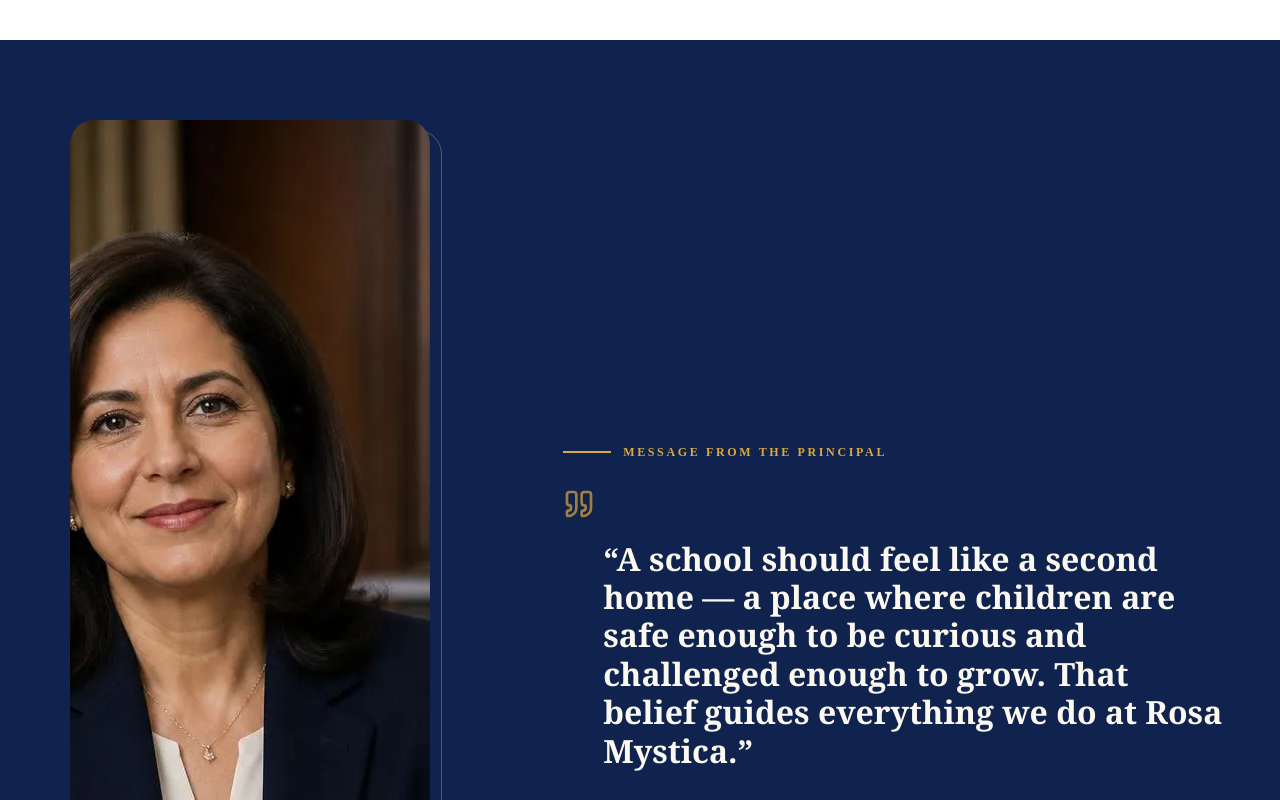
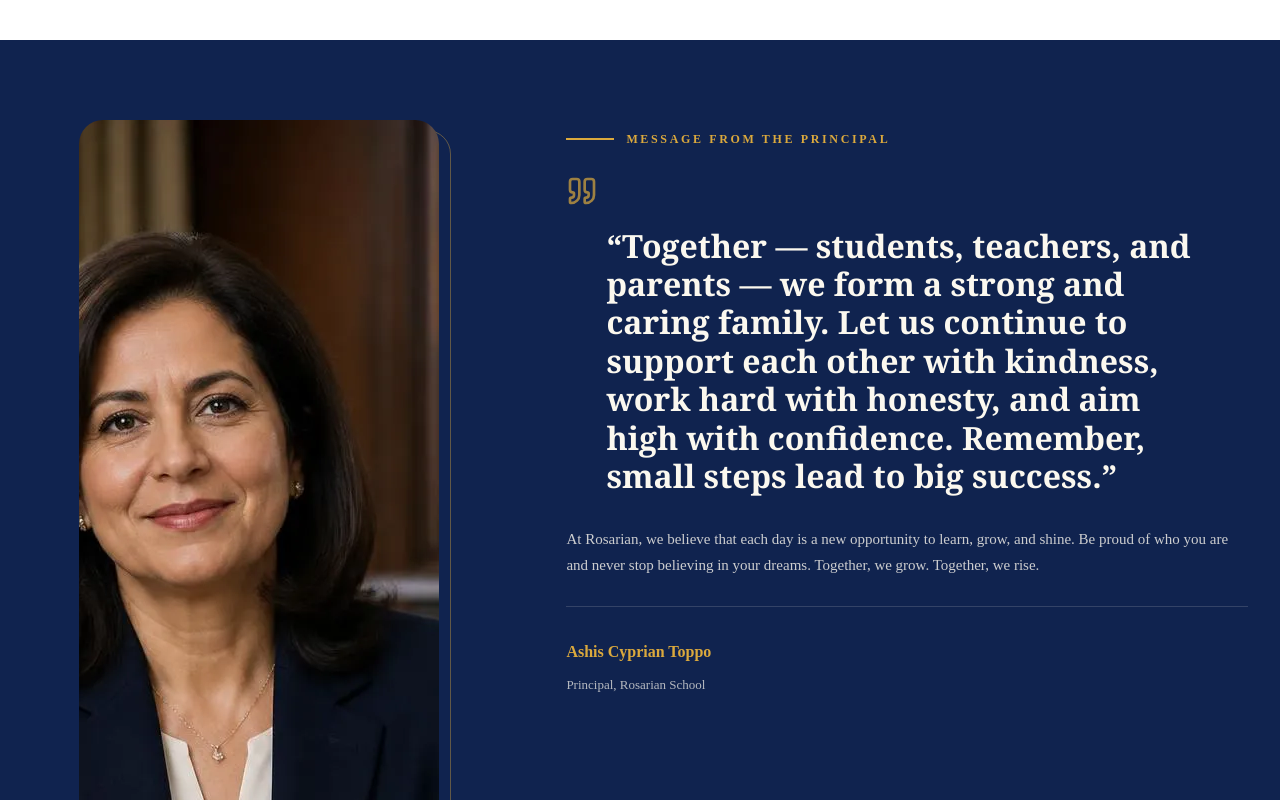
Before and after one commit to simrankumari-dev/rosa-mystica-school-website, a React (Vite) app: page /contact in a window 1280 px wide. Shown: the part 2120-2920 px from the top of the page. Built offline with nearby package versions, Linux system fonts and the light colour scheme.

Commit message:
updated code

```diff
--- a/src/components/home/PrincipalMessage.jsx
+++ b/src/components/home/PrincipalMessage.jsx
@@ -1,20 +1,17 @@
 import { Quote } from "lucide-react";
 import principalImage from "../../assets/images/principal.webp";
 import styles from "./PrincipalMessage.module.css";
+import { PRINCIPAL_MESSAGE } from "../../data/principalMessage";
 
-  function PrincipalMessage() {
+function PrincipalMessage() {
   return (
-    <section
-      aria-labelledby="principal-heading"
-      className={styles.section}
-    >
+    <section aria-labelledby="principal-heading" className={styles.section}>
       <div className={styles.container}>
 
-        {/* Principal Image */}
         <div className={styles.imageWrapper}>
           <img
             src={principalImage}
-            alt="Portrait of the Principal of Rosa Mystica School"
+            alt={`Portrait of ${PRINCIPAL_MESSAGE.principalName}, Principal`}
             width="1008"
             height="1200"
             loading="lazy"
@@ -22,58 +19,30 @@ import styles from "./PrincipalMessage.module.css";
           />
         </div>
 
-        {/* Content */}
         <div className={styles.content}>
-
-          {/* Eyebrow */}
           <p className={styles.eyebrow}>
-            <span
-              className={styles.goldRule}
-              aria-hidden="true"
-            />
-
+            <span className={styles.goldRule} aria-hidden="true" />
             Message from the Principal
           </p>
 
-          {/* Quote Icon */}
-          <Quote
-            className={styles.quoteIcon}
-            aria-hidden="true"
-          />
+          <Quote className={styles.quoteIcon} aria-hidden="true" />
 
-          {/* Main Quote */}
-          <blockquote
-            id="principal-heading"
-            className={styles.quote}
-          >
-            “A school should feel like a second home — a place where
-            children are safe enough to be curious and challenged enough
-            to grow. That belief guides everything we do at Rosa Mystica.”
+          <blockquote id="principal-heading" className={styles.quote}>
+            “{PRINCIPAL_MESSAGE.quote}”
           </blockquote>
 
-          {/* Description */}
           <p className={styles.description}>
-            Our teachers work closely with families because a child's
-            progress is a shared responsibility. We welcome you to visit
-            our campus, meet our faculty, and see the care behind our
-            classrooms for yourself.
+            {PRINCIPAL_MESSAGE.description}
           </p>
 
-          {/* Principal Details */}
           <footer className={styles.footer}>
-            <p className={styles.principalName}>
-              [Principal Name]
-            </p>
-
-            <p className={styles.principalRole}>
-              Principal, Rosa Mystica School
-            </p>
+            <p className={styles.principalName}>{PRINCIPAL_MESSAGE.principalName}</p>
+            <p className={styles.principalRole}>{PRINCIPAL_MESSAGE.designation}</p>
           </footer>
-
         </div>
       </div>
     </section>
   );
 }
 
-export default PrincipalMessage
+export default PrincipalMessage;
--- a/src/components/home/PrincipalMessage.module.css
+++ b/src/components/home/PrincipalMessage.module.css
@@ -1,66 +1,56 @@
 .section {
   background: #10234f;
   color: #fbf8ef;
-  padding: 5rem 1rem;
+  padding: 5rem 2rem;
+  overflow-x: hidden;
+  box-sizing: border-box;
+  width: 100%;
 }
 
 .container {
   width: 100%;
   max-width: 1280px;
   margin: 0 auto;
-
+  box-sizing: border-box;
   display: grid;
   grid-template-columns: minmax(0, 0.8fr) minmax(0, 1.2fr);
-  align-items: center;
+  align-items: start;   /* stretch se start kar diya */
   gap: 5rem;
 }
-
-/* =========================
-   IMAGE
-========================= */
 
 .imageWrapper {
   position: relative;
   width: 100%;
   max-width: 360px;
   margin: 0 auto;
+  align-self: center;
 }
 
 .imageWrapper::after {
   content: "";
   position: absolute;
-
   right: -12px;
   bottom: -12px;
-
   width: 100%;
   height: 100%;
-
   border: 1px solid rgba(219, 169, 61, 0.4);
   border-radius: 24px;
-
   z-index: 0;
 }
 
 .image {
   position: relative;
   z-index: 1;
-
   display: block;
   width: 100%;
-
   aspect-ratio: 4 / 5;
   object-fit: cover;
-
   border-radius: 24px;
 }
 
-/* =========================
-   CONTENT
-========================= */
-
 .content {
   width: 100%;
+  min-width: 0;
   max-width: 700px;
 }
 
@@ -68,78 +58,50 @@
   display: flex;
   align-items: center;
   gap: 12px;
-
   color: #dba93d;
-
   font-size: 12px;
   font-weight: 700;
-
   letter-spacing: 0.22em;
   text-transform: uppercase;
 }
 
 .goldRule {
   display: block;
-
   width: 48px;
   height: 2px;
-
   background: #dba93d;
+  flex-shrink: 0;
 }
-
-/* =========================
-   QUOTE
-========================= */
 
 .quoteIcon {
   display: block;
-
   margin-top: 28px;
-
   width: 32px;
   height: 32px;
-
   color: rgba(219, 169, 61, 0.7);
 }
 
 .quote {
-  max-width: 700px;
-
   margin-top: 20px;
-
   font-family: "Fraunces", Georgia, serif;
-
   font-size: 2rem;
   line-height: 1.2;
-
   font-weight: 600;
-
   color: #fbf8ef;
+  overflow-wrap: break-word;
 }
 
-/* =========================
-   DESCRIPTION
-========================= */
-
 .description {
-  max-width: 620px;
-
   margin-top: 24px;
-
   font-size: 15px;
   line-height: 1.7;
-
   color: rgba(251, 248, 239, 0.8);
+  overflow-wrap: break-word;
 }
-
-/* =========================
-   FOOTER
-========================= */
 
 .footer {
   margin-top: 28px;
   padding-top: 20px;
-
   border-top: 1px solid rgba(251, 248, 239, 0.15);
 }
 
@@ -150,53 +112,37 @@
 
 .principalRole {
   margin-top: 2px;
-
   font-size: 13px;
-
   color: rgba(251, 248, 239, 0.7);
 }
-
-/* =========================
-   TABLET
-========================= */
 
 @media (max-width: 900px) {
   .container {
     grid-template-columns: 1fr;
     gap: 3rem;
   }
-
   .imageWrapper {
     max-width: 320px;
   }
-
   .content {
-    max-width: 700px;
+    max-width: 100%;
     margin: 0 auto;
   }
 }
-
-/* =========================
-   MOBILE
-========================= */
 
 @media (max-width: 600px) {
   .section {
     padding: 4rem 1.25rem;
   }
-
   .container {
     gap: 2.5rem;
   }
-
   .imageWrapper {
-    max-width: 280px;
+    max-width: 260px;
   }
-
   .quote {
-    font-size: 1.65rem;
+    font-size: 1.5rem;
   }
-
   .description {
     font-size: 14px;
   }
--- a/src/data/principalMessage.js
+++ b/src/data/principalMessage.js
@@ -1,10 +1,10 @@
 export const PRINCIPAL_MESSAGE = {
   quote:
-    "A school should feel like a second home — a place where children are safe enough to be curious and challenged enough to grow. That belief guides everything we do at Rosa Mystica.",
+    "Together — students, teachers, and parents — we form a strong and caring family. Let us continue to support each other with kindness, work hard with honesty, and aim high with confidence. Remember, small steps lead to big success.",
 
   description:
-    "Our teachers work closely with families because a child's progress is a shared responsibility. We welcome you to visit our campus, meet our faculty, and see the care behind our classrooms for yourself.",
+    "At Rosarian, we believe that each day is a new opportunity to learn, grow, and shine. Be proud of who you are and never stop believing in your dreams. Together, we grow. Together, we rise.",
 
-  principalName: "[Principal Name]",
-  designation: "Principal, Rosa Mystica School",
+  principalName: "Ashis Cyprian Toppo",
+  designation: "Principal, Rosarian School",
 };
--- a/src/index.css
+++ b/src/index.css
@@ -7,6 +7,7 @@ body {
   margin: 0;
   padding: 0;
   width: 100%;
+
 }
 
 body {
```
